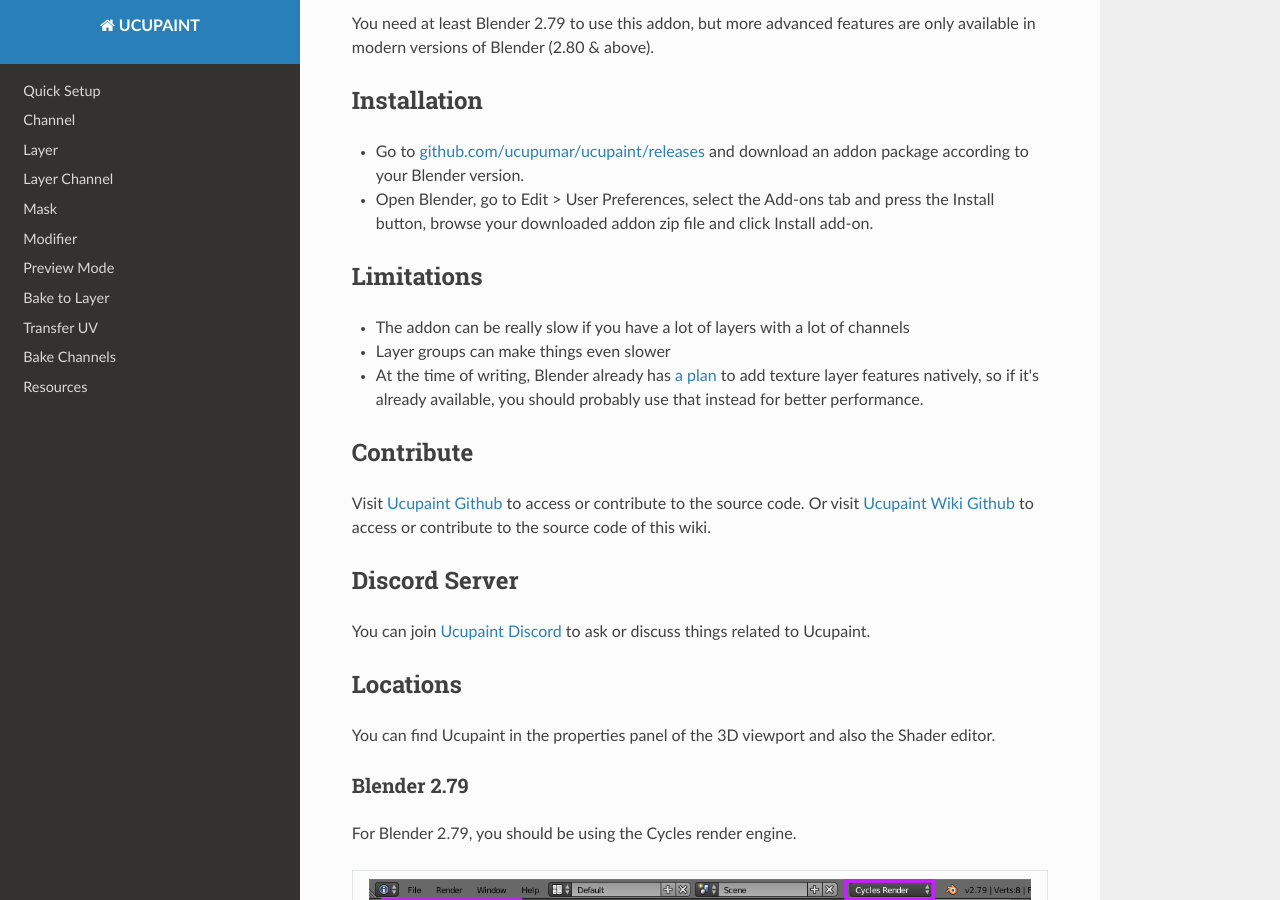
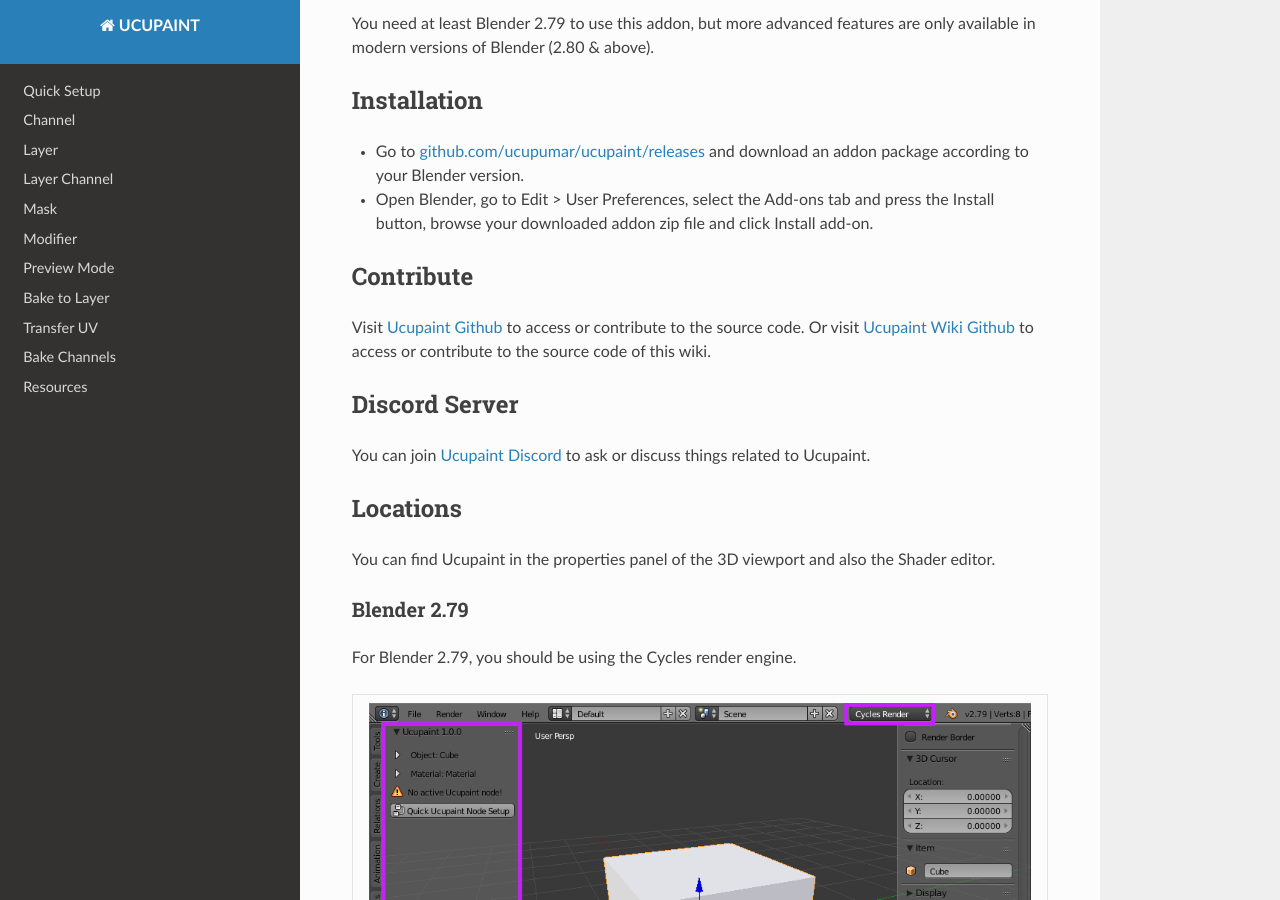
Before and after one commit to ucupumar/ucupaint-wiki, an MkDocs documentation site: the page built from docs/index.md, in a window 1280 px wide and 900 px high, scrolled down 899 px. Built offline with MkDocs 1.6.1, drawn with Linux system fonts in a browser that asks for light colours; nearby versions of some CDN libraries.

Commit message:
Update index.md
I think limitations should be on its own page

```diff
--- a/docs/index.md
+++ b/docs/index.md
@@ -14,12 +14,6 @@
 
 - Go to [github.com/ucupumar/ucupaint/releases](https://github.com/ucupumar/ucupaint/releases) and download an addon package according to your Blender version.
 - Open Blender, go to Edit > User Preferences, select the Add-ons tab and press the Install button, browse your downloaded addon zip file and click Install add-on.
-
-## Limitations
-
-- The addon can be really slow if you have a lot of layers with a lot of channels
-- Layer groups can make things even slower
-- At the time of writing, Blender already has [a plan](https://code.blender.org/2022/02/layered-textures-design/) to add texture layer features natively, so if it's already available, you should probably use that instead for better performance.
 
 ## Contribute
 Visit [Ucupaint Github](https://github.com/ucupumar/ucupaint) to access or contribute to the source code. Or visit [Ucupaint Wiki Github](https://github.com/ucupumar/ucupaint-wiki) to access or contribute to the source code of this wiki.
```
